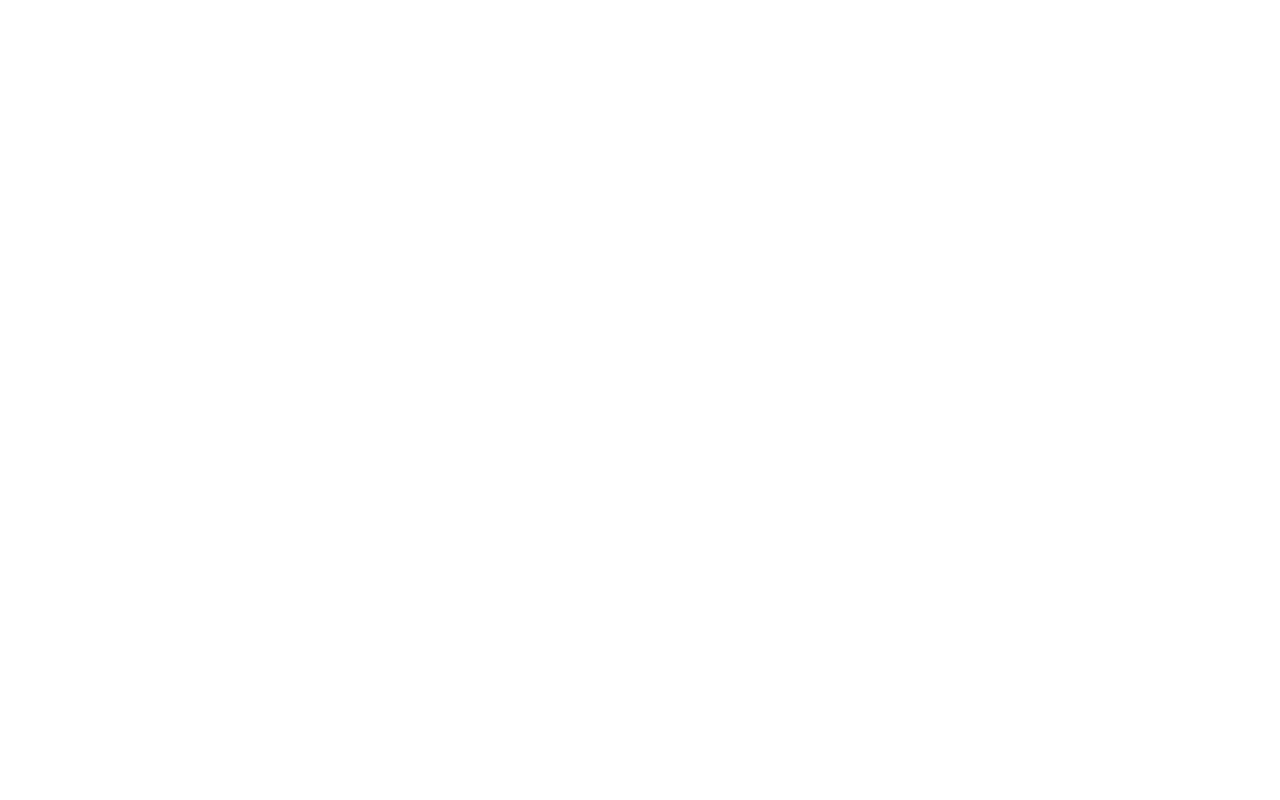
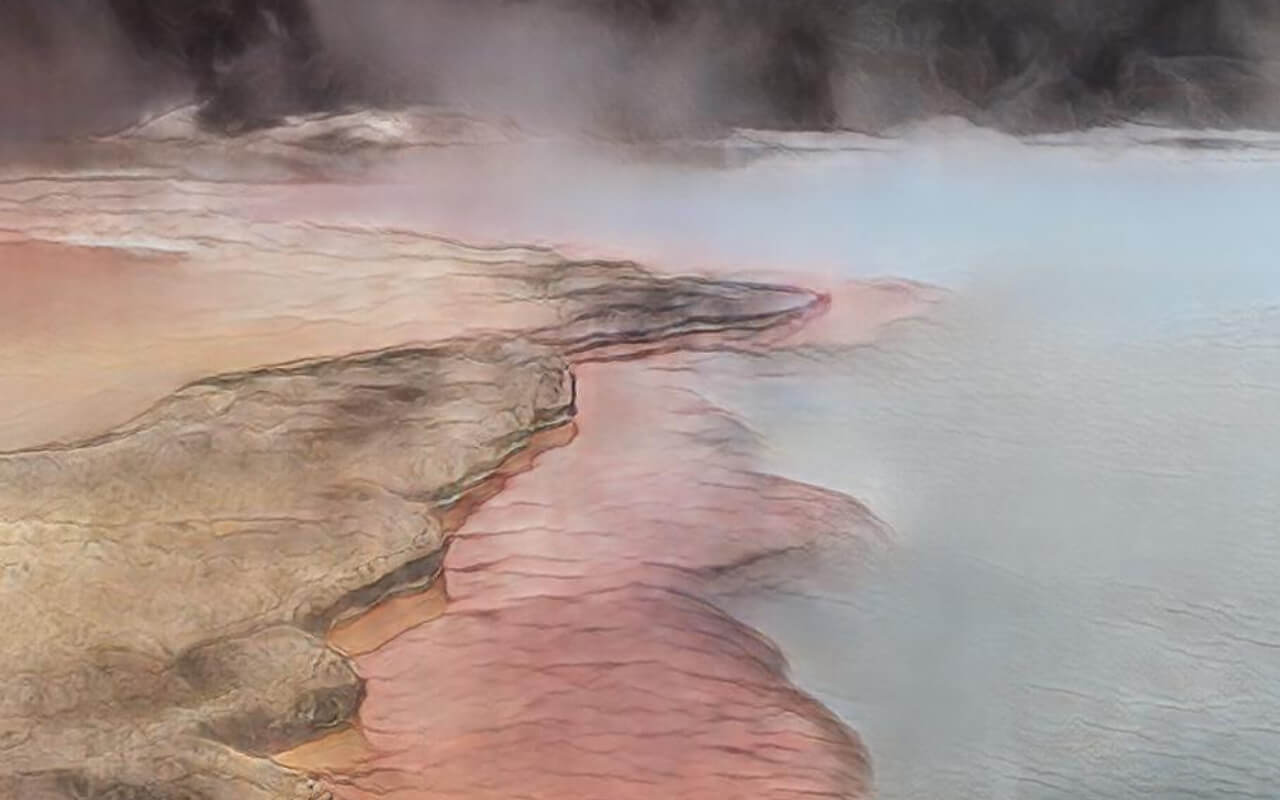
Before and after one commit to learnwbdev/hangman, a website built with webpack: page src/template.html in a window 1280 px wide. Built offline with nearby package versions, Linux system fonts and the light colour scheme.

Commit message:
feat: add empty game container with bg image

```diff
--- a/src/index.js
+++ b/src/index.js
@@ -1,6 +1,7 @@
 import "./sass/style.scss";
 import { getQuestionsWithIds } from "./scripts/questions/getQuestionsWithIds";
 import { getRandomQuestion } from "./scripts/questions/getRandomQuestion";
+import "./scripts/html-structure/createHtmlStructure";
 
 const questions = getQuestionsWithIds();
 const randomQuestion = getRandomQuestion(questions);
--- /dev/null
+++ b/src/sass/abstracts/_index.scss
@@ -0,0 +1,2 @@
+@forward "functions";
+@forward "variables";
--- /dev/null
+++ b/src/sass/base/_base.scss
@@ -0,0 +1,14 @@
+@use "../abstracts/variables";
+
+.page {
+  display: flex;
+  justify-content: center;
+  background-color: variables.$bg-color;
+}
+
+.app-container {
+  background-image: url("../assets/images/bg-image.jpg");
+  background-repeat: no-repeat;
+  width: min(100vw, 1440px);
+  height: 100vh;
+}
--- a/src/sass/base/_index.scss
+++ b/src/sass/base/_index.scss
@@ -1,2 +1,3 @@
 @forward "normalize";
 @forward "typography";
+@forward "base";
--- /dev/null
+++ b/src/scripts/html-structure/addAppContainer.js
@@ -0,0 +1,6 @@
+import { createElementWithClasses } from "./createElementWithClasses";
+
+export const addAppContainer = (body) => {
+  const appContainer = createElementWithClasses("div", ["app-container"]);
+  body.appendChild(appContainer);
+};
--- /dev/null
+++ b/src/scripts/html-structure/createElementWithClasses.js
@@ -0,0 +1,8 @@
+export const createElementWithClasses = (tagName, classListArray) => {
+  const elementWithClasses = document.createElement(tagName);
+  if (classListArray) {
+    elementWithClasses.classList.add(...classListArray);
+  }
+
+  return elementWithClasses;
+};
--- /dev/null
+++ b/src/scripts/html-structure/createHtmlStructure.js
@@ -0,0 +1,6 @@
+import { addAppContainer } from "./addAppContainer";
+
+const { body } = document;
+body.classList.add("page");
+
+addAppContainer(body);
```
